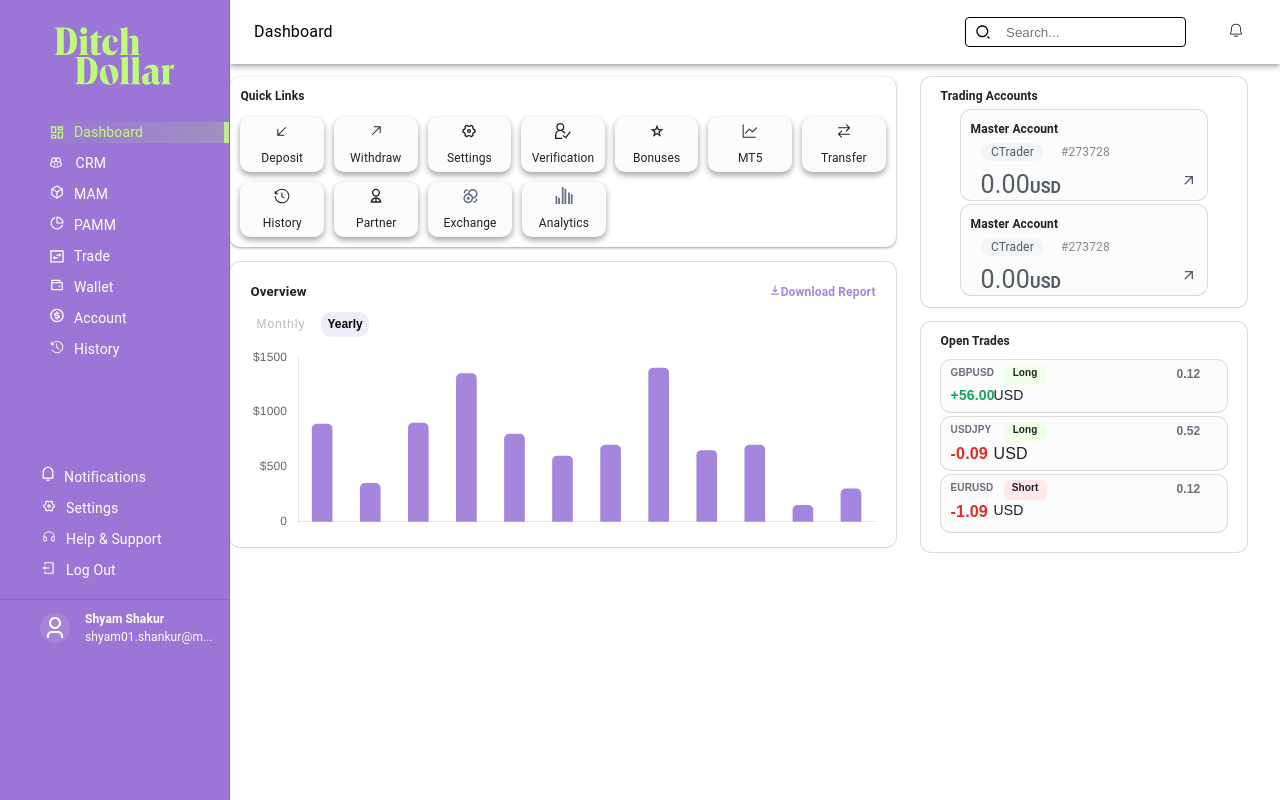
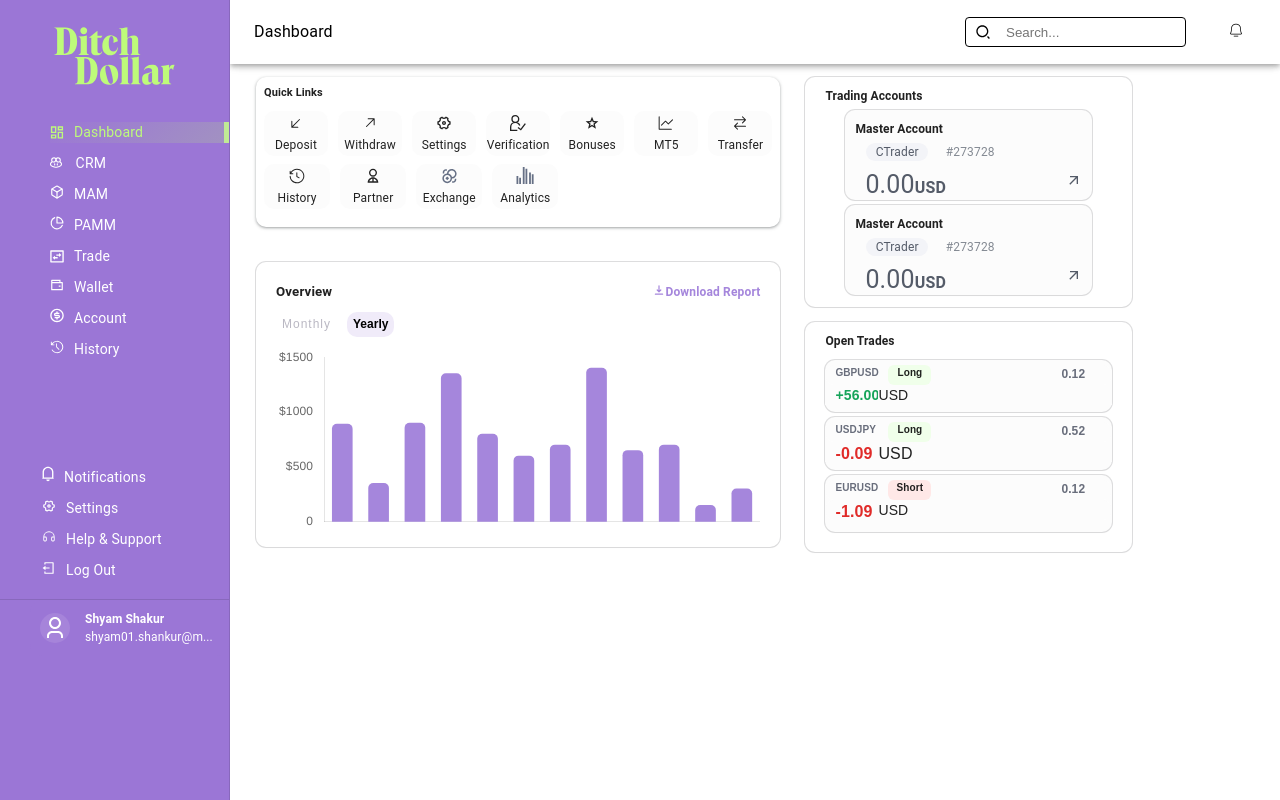
Before and after one commit to minime031296/infinite-tutelage-assignment, a React (Vite) app in the folder assignment/: page / in a window 1280 px wide. Built offline with nearby package versions, Linux system fonts and the light colour scheme.

Commit message:
updation

```diff
--- a/assignment/src/component/Main.jsx
+++ b/assignment/src/component/Main.jsx
@@ -18,41 +18,45 @@ const Main = () => {
   return (
     <Box
       sx={{
-        height: "500px",
-        width: "81%",
-        border: "",
-        ml: "18%",
+        height: "400px",
+        width: "70%",
+        ml: "20%",
         mt: "6%",
         display: "grid",
         gridTemplateColumns: "2fr 1fr",
         gridTemplateRows: "1fr 2fr",
         gap: "5px",
-        backgroundColor:"white",
+        backgroundColor: "white"
     }}
     >
 
     <Box
         sx={{
-          border: "",
-          backgroundColor: "white",
-          gridColumn: "1 / 2",
-          gridRow: "1 / 2",
-          borderRadius: "10px",
-          height:"170px",
-          boxShadow: "rgba(60, 64, 67, 0.3) 0px 1px 2px 0px, rgba(60, 64, 67, 0.15) 0px 1px 3px 1px",
-          padding: "10px",
+            backgroundColor: "white",
+            gridColumn: "1 / 2",
+            gridRow: "1 / 2",
+            borderRadius: "10px",
+            height: "150px",
+            boxShadow: "rgba(60, 64, 67, 0.3) 0px 1px 2px 0px, rgba(60, 64, 67, 0.15) 0px 1px 3px 1px",
+            padding: "8px",
         }}
       >
-        <Typography sx={{fontSize:"12px", fontWeight:"bold"}}>
+        <Typography sx={{fontSize:"11px", fontWeight:"bold"}}>
                 Quick Links
         </Typography>
 
         <Box
-        sx={{border: "", height:"110px", width:"100%", mt:"12px", display:"flex", flexDirection:"column", gap:"10px"}}>
+        sx={{
+            height: "90px",
+            width: "100%",
+            mt: "10px",
+            display: "flex",
+            flexDirection: "column",
+            gap: "8px"}}>
             <Box
              sx={{border: "", height:"50%", width:"100%",display:"flex", flexDirection:"row", gap:"10px"}}
             >
-                <Box sx={{border: "", height:"100%", width:"15%", borderRadius:"10px", display:"flex", flexDirection:"column", boxShadow: "rgba(0, 0, 0, 0.16) 0px 3px 6px, rgba(0, 0, 0, 0.23) 0px 3px 6px", backgroundColor:"#fcfcfc"}}>
+                <Box sx={{border: "", height:"100%", width:"15%", borderRadius:"10px", display:"flex", flexDirection:"column", backgroundColor:"#fcfcfc"}}>
                     <Box
                         sx={{border: "", height:"100px", width:"100%",  display: "flex", justifyContent: "center", alignItems: "center",}}
                     >
@@ -65,7 +69,7 @@ const Main = () => {
                     </Box>
                 </Box>
 
-                <Box sx={{border: "", height:"100%", width:"15%", borderRadius:"10px", display:"flex", flexDirection:"column", boxShadow: "rgba(0, 0, 0, 0.16) 0px 3px 6px, rgba(0, 0, 0, 0.23) 0px 3px 6px", backgroundColor:"#fcfcfc"}}>
+                <Box sx={{border: "", height:"100%", width:"15%", borderRadius:"10px", display:"flex", flexDirection:"column", backgroundColor:"#fcfcfc"}}>
                     <Box
                         sx={{border: "", height:"100px", width:"100%",  display: "flex", justifyContent: "center", alignItems: "center",}}
                     >
@@ -78,7 +82,7 @@ const Main = () => {
                     </Box>
                 </Box>
 
-                <Box sx={{border: "", height:"100%", width:"15%", borderRadius:"10px", display:"flex", flexDirection:"column", boxShadow: "rgba(0, 0, 0, 0.16) 0px 3px 6px, rgba(0, 0, 0, 0.23) 0px 3px 6px", backgroundColor:"#fcfcfc"}}>
+                <Box sx={{border: "", height:"100%", width:"15%", borderRadius:"10px", display:"flex", flexDirection:"column", backgroundColor:"#fcfcfc"}}>
                     <Box
                         sx={{border: "", height:"100px", width:"100%",  display: "flex", justifyContent: "center", alignItems: "center",}}
                     >
@@ -91,7 +95,7 @@ const Main = () => {
                     </Box>
                 </Box>
 
-                <Box sx={{border: "", height:"100%", width:"15%", borderRadius:"10px", display:"flex", flexDirection:"column", boxShadow: "rgba(0, 0, 0, 0.16) 0px 3px 6px, rgba(0, 0, 0, 0.23) 0px 3px 6px", backgroundColor:"#fcfcfc"}}>
+                <Box sx={{border: "", height:"100%", width:"15%", borderRadius:"10px", display:"flex", flexDirection:"column", backgroundColor:"#fcfcfc"}}>
                     <Box
                         sx={{border: "", height:"100px", width:"100%",  display: "flex", justifyContent: "center", alignItems: "center",}}
                     >
@@ -104,7 +108,7 @@ const Main = () => {
                     </Box>
                 </Box>
 
-                <Box sx={{border: "", height:"100%", width:"15%", borderRadius:"10px", display:"flex", flexDirection:"column", boxShadow: "rgba(0, 0, 0, 0.16) 0px 3px 6px, rgba(0, 0, 0, 0.23) 0px 3px 6px", backgroundColor:"#fcfcfc"}}>
+                <Box sx={{border: "", height:"100%", width:"15%", borderRadius:"10px", display:"flex", flexDirection:"column",  backgroundColor:"#fcfcfc"}}>
                     <Box
                         sx={{border: "", height:"100px", width:"100%",  display: "flex", justifyContent: "center", alignItems: "center",}}
                     >
@@ -117,7 +121,7 @@ const Main = () => {
                     </Box>
                 </Box>
 
-                <Box sx={{border: "", height:"100%", width:"15%", borderRadius:"10px", display:"flex", flexDirection:"column", boxShadow: "rgba(0, 0, 0, 0.16) 0px 3px 6px, rgba(0, 0, 0, 0.23) 0px 3px 6px", backgroundColor:"#fcfcfc"}}>
+                <Box sx={{border: "", height:"100%", width:"15%", borderRadius:"10px", display:"flex", flexDirection:"column",backgroundColor:"#fcfcfc"}}>
                     <Box
                         sx={{border: "", height:"100px", width:"100%",  display: "flex", justifyContent: "center", alignItems: "center",}}
                     >
@@ -130,7 +134,7 @@ const Main = () => {
                     </Box>
                 </Box>
 
-                <Box sx={{border: "", height:"100%", width:"15%", borderRadius:"10px", display:"flex", flexDirection:"column", boxShadow: "rgba(0, 0, 0, 0.16) 0px 3px 6px, rgba(0, 0, 0, 0.23) 0px 3px 6px", backgroundColor:"#fcfcfc"}}>
+                <Box sx={{border: "", height:"100%", width:"15%", borderRadius:"10px", display:"flex", flexDirection:"column", backgroundColor:"#fcfcfc"}}>
                     <Box
                         sx={{border: "", height:"100px", width:"100%",  display: "flex", justifyContent: "center", alignItems: "center",}}
                     >
@@ -146,7 +150,7 @@ const Main = () => {
             </Box>
             <Box
             sx={{border: "", height:"50%", width:"100%",display:"flex", flexDirection:"row", gap:"10px"}}>
-                <Box sx={{border: "", height:"100%", width:"13%", borderRadius:"10px", display:"flex", flexDirection:"column", boxShadow: "rgba(0, 0, 0, 0.16) 0px 3px 6px, rgba(0, 0, 0, 0.23) 0px 3px 6px", backgroundColor:"#fcfcfc"}}>
+                <Box sx={{border: "", height:"100%", width:"13%", borderRadius:"10px", display:"flex", flexDirection:"column", backgroundColor:"#fcfcfc"}}>
                     <Box
                         sx={{border: "", height:"100px", width:"100%",  display: "flex", justifyContent: "center", alignItems: "center",}}
                     >
@@ -159,7 +163,7 @@ const Main = () => {
                     </Box>
                 </Box>
 
-                <Box sx={{border: "", height:"100%", width:"13%", borderRadius:"10px", display:"flex", flexDirection:"column", boxShadow: "rgba(0, 0, 0, 0.16) 0px 3px 6px, rgba(0, 0, 0, 0.23) 0px 3px 6px", backgroundColor:"#fcfcfc"}}>
+                <Box sx={{border: "", height:"100%", width:"13%", borderRadius:"10px", display:"flex", flexDirection:"column", backgroundColor:"#fcfcfc"}}>
                     <Box
                         sx={{border: "", height:"100px", width:"100%",  display: "flex", justifyContent: "center", alignItems: "center",}}
                     >
@@ -172,7 +176,7 @@ const Main = () => {
                     </Box>
                 </Box>
 
-                <Box sx={{border: "", height:"100%", width:"13%", borderRadius:"10px", display:"flex", flexDirection:"column", boxShadow: "rgba(0, 0, 0, 0.16) 0px 3px 6px, rgba(0, 0, 0, 0.23) 0px 3px 6px", backgroundColor:"#fcfcfc"}}>
+                <Box sx={{border: "", height:"100%", width:"13%", borderRadius:"10px", display:"flex", flexDirection:"column",  backgroundColor:"#fcfcfc"}}>
                     <Box
                         sx={{border: "", height:"100px", width:"100%",  display: "flex", justifyContent: "center", alignItems: "center",}}
                     >
@@ -185,7 +189,7 @@ const Main = () => {
                     </Box>
                 </Box>
 
-                <Box sx={{border: "", height:"100%", width:"13%", borderRadius:"10px", display:"flex", flexDirection:"column", boxShadow: "rgba(0, 0, 0, 0.16) 0px 3px 6px, rgba(0, 0, 0, 0.23) 0px 3px 6px", backgroundColor:"#fcfcfc"}}>
+                <Box sx={{border: "", height:"100%", width:"13%", borderRadius:"10px", display:"flex", flexDirection:"column", backgroundColor:"#fcfcfc"}}>
                     <Box
                         sx={{border: "", height:"100px", width:"100%",  display: "flex", justifyContent: "center", alignItems: "center",}}
                     >
```
